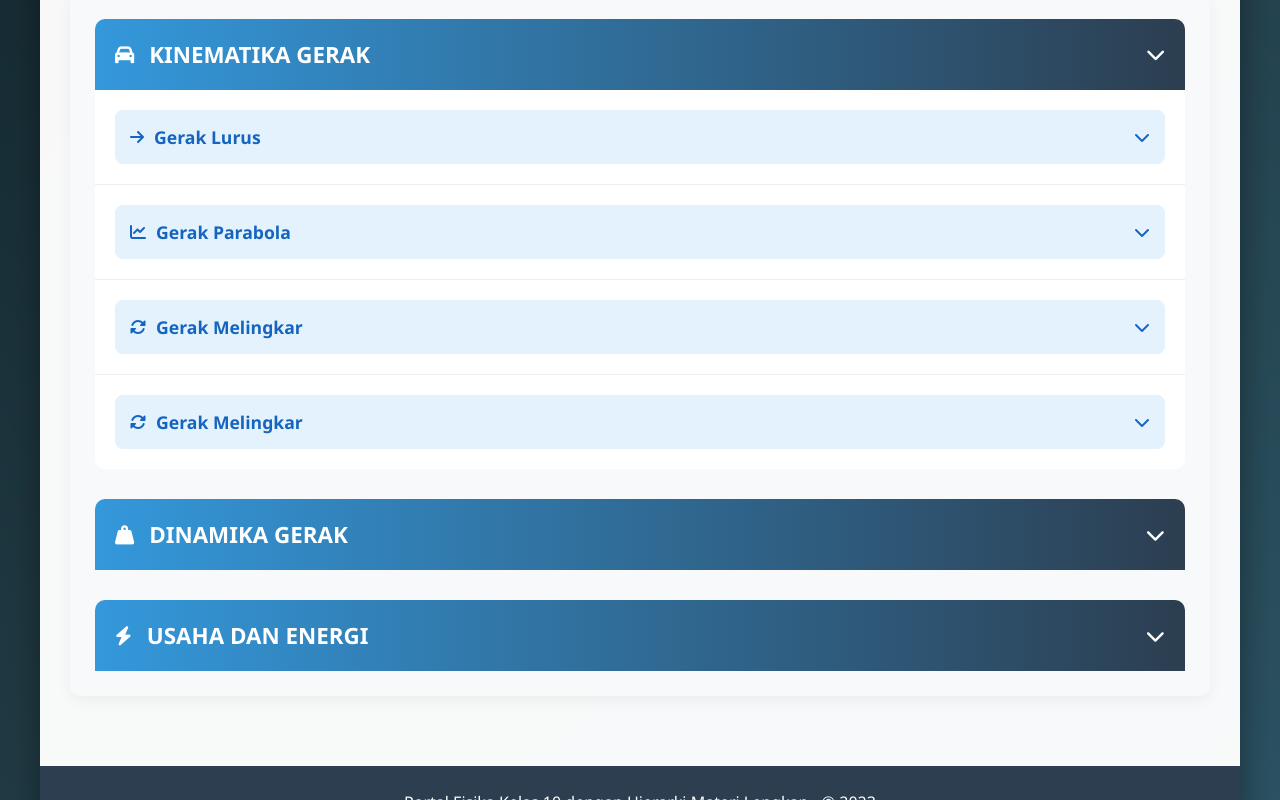
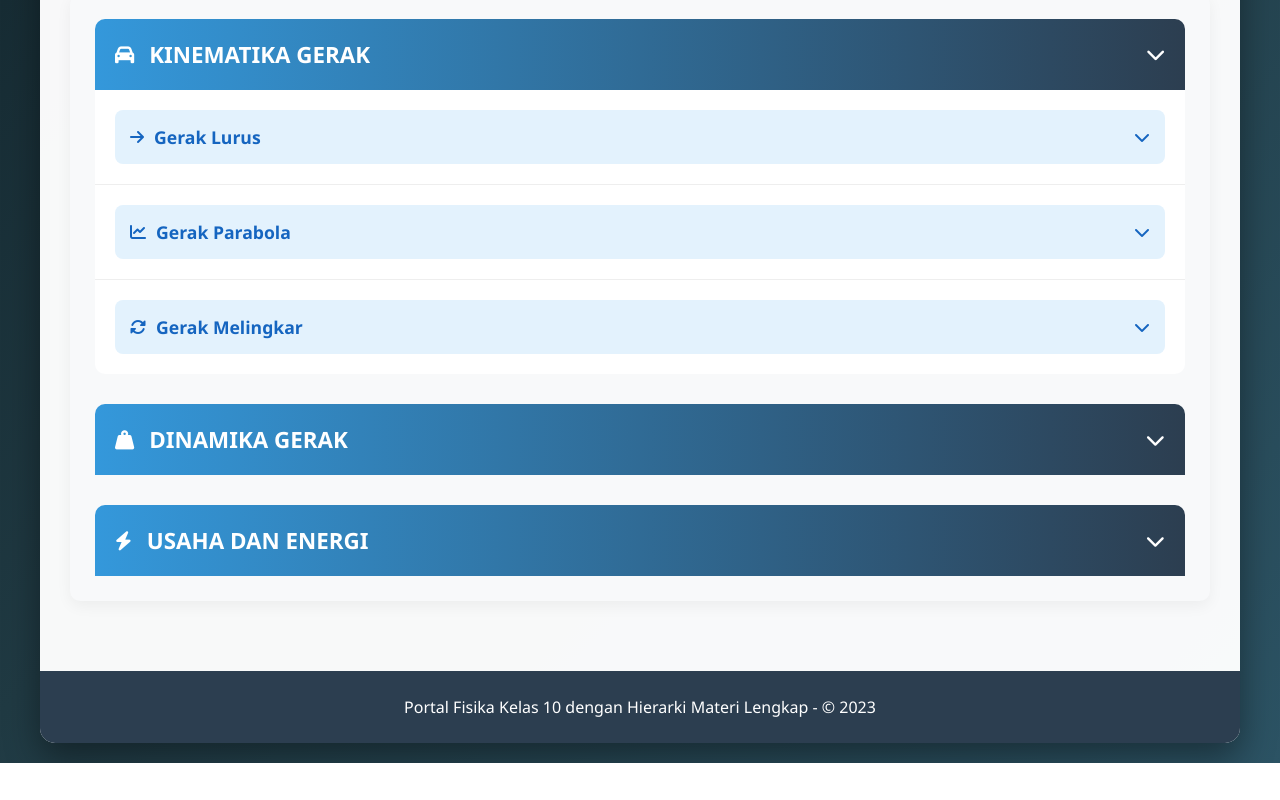
Before and after one commit to thefounder-anexplorer/mediaajarfisikaSMA, a plain HTML site: page kelas10.html in a window 1280 px wide. Shown: the part 616-1416 px from the top of the page. After the commit the page ends 1379 px from the top, so only its background shows below. Drawn offline with Linux system fonts and the light colour scheme.

Commit message:
Remove redundant content from kelas10.html

```diff
--- a/kelas10.html
+++ b/kelas10.html
@@ -571,36 +571,25 @@
                                                 </a>
                                             </div>
                                             <div class="path-info">/materi/kelas10/steady/kinematika/gerak-melingkar.html</div>
-                                        </div>
-                                    </div>
-                                </div>
-                                 <!-- SUB MATERI 4: Hubungan antar roda -->
-                                <div class="submateri-level1">
-                                    <div class="submateri-header" onclick="toggleSubMateri('gerak-melingkar')">
-                                        <div class="submateri-title">
-                                            <i class="fas fa-sync-alt"></i> Gerak Melingkar
-                                        </div>
-                                        <div class="submateri-toggle" id="gerak-melingkar-toggle">
-                                            <i class="fas fa-chevron-down"></i>
-                                        </div>
-                                    </div>
-                                    <div class="submateri-content" id="gerak-melingkar-content">
-                                        <div class="submateri-level2">
-                                            <div class="submateri-level2-title">
+
+                                             <!-- SUB-SUB-SUB MATERI: GJB (dalam GLBB) -->
+                                            <div style="margin-top: 10px; padding-left: 20px; border-left: 2px dashed #81c784;">
+                                                <div class="submateri-level2-title" style="color: #388e3c; font-size: 0.95rem;">
                                                     <i class="fas fa-caret-right"></i> Hubungan antar roda
                                                 </div>
-                                            <p style="font-size: 0.9rem; color: #555; margin-bottom: 8px;">
-                                                Gerak dengan kecepatan sudut konstan mengelilingi titik pusat.
+                                                <p style="font-size: 0.85rem; color: #555; margin-bottom: 6px;">
+                                                    Kasus khusus GLBB dengan percepatan gravitasi.
                                                 </p>
                                                 <div class="materi-links">
-                                                <a href="https://youtube.com/playlist?list=contoh-melingkar" class="youtube-link" target="_blank">
-                                                    <i class="fab fa-youtube"></i> Video Pembelajaran
+                                                    <a href="https://youtube.com/playlist?list=contoh-gjb" class="youtube-link" target="_blank">
+                                                        <i class="fab fa-youtube"></i> Video GJB
                                                     </a>
                                                     <a href="https://thefounder-anexplorer.github.io/004_hubungan_antar_roda/" class="materi-link">
-                                                    <i class="fas fa-external-link-alt"></i> Materi Lengkap
+                                                        <i class="fas fa-external-link-alt"></i> Materi GJB
                                                     </a>
                                                 </div>
-                                            <div class="path-info">/materi/kelas10/steady/kinematika/gerak-melingkar.html</div>
+                                                <div class="path-info">hubungan antar roda</div>
+                                            </div>
                                         </div>
                                     </div>
                                 </div>
```
Lines whose indentation alone changed are shown as unchanged.
